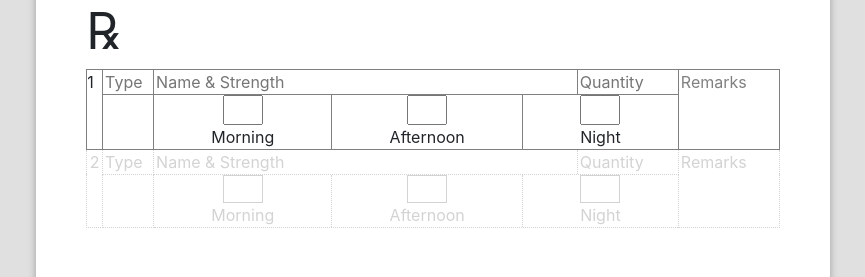
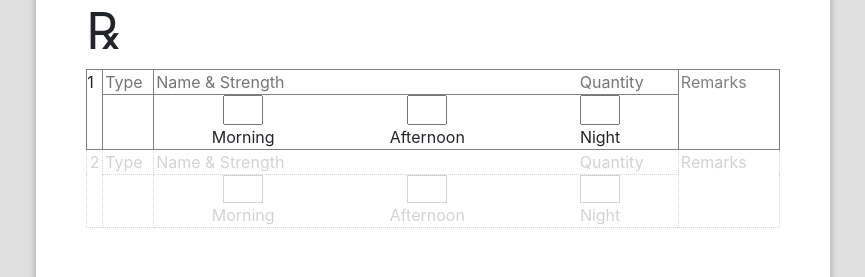
Before and after one commit to jcravi/clinic, a React (Create React App) app: page / in a window 1280 px wide. Shown: the part 211-488 px from the top of the page, without its empty margins (207-1072 px from the left). Built offline with nearby package versions, Linux system fonts and the light colour scheme.

Commit message:
feat: styling changes

```diff
--- a/src/App.css
+++ b/src/App.css
@@ -44,20 +44,14 @@
   width: 40px;
   text-align: center;
 }
-
 .schedule > div {
   text-align: center;
   flex-grow: 1;
 }
 
-.left {
-  border: none;
-  border-left: 1px solid gray;
-}
-
 .maybe td,
 .maybe input::placeholder,
-.maybe > td > [contentEditable="true"]:empty:not(:focus):before {
+.maybe > td > div[contentEditable='true']:empty:not(:focus):before {
   color: lightgrey;
 }
 
@@ -71,17 +65,13 @@
   border: 1px dotted lightgray;
 }
 
-.maybeLeft {
-  border-left: 1px dotted lightgray;
-}
-
 .tableInput {
   border: none;
   padding-top: 0px;
   padding-bottom: 0px;
 }
 
-[contentEditable="true"]:empty:not(:focus):before {
+div[contentEditable='true']:empty:not(:focus):before {
   content: attr(data-ph);
   padding-left: 2px;
   color: grey;
@@ -94,15 +84,26 @@
   .label div,
   .prescription td,
   .tableInput,
-  .left,
   input {
     border: none !important;
+    caret-color: transparent;
   }
   input {
     box-shadow: none !important;
     outline: none !important;
   }
-  .maybe {
+  .maybe,
+  .empty {
     display: none;
   }
+  input::-webkit-outer-spin-button,
+  input::-webkit-inner-spin-button {
+    -webkit-appearance: none;
+    margin: 0;
+  }
+
+  /* Firefox */
+  input[type='number'] {
+    -moz-appearance: textfield;
+  }
 }
--- a/src/App.tsx
+++ b/src/App.tsx
@@ -1,4 +1,4 @@
-import React, { Fragment, useState } from 'react';
+import React, { ChangeEvent, Fragment, useState } from 'react';
 import './App.css';
 
 const labels: Array<string> = ['Name', 'Diagnosis', 'Procedure done', 'Care'];
@@ -27,7 +27,7 @@ export const App = () => {
     <div className='overall'>
       <div className='info'>
         {labels.map((name) => {
-          return <Label name={name} />;
+          return <Label name={name} key={name} />;
         })}
       </div>
       <div className='rx'>{'\u211E'}</div>
@@ -40,6 +40,7 @@ export const App = () => {
                 const index = i + 1;
                 return (
                   <Row
+                    key={`key-${index}`}
                     index={index}
                     currentSize={currentSize}
                     entered={entered}
@@ -63,11 +64,12 @@ const Row = ({ currentSize, index, entered }: RowProps) => {
   const [maybe, maybeLeft] =
     index === currentSize ? ['maybe', 'maybeLeft'] : ['', 'left'];
 
-  const times = [
-    { time: 'Morning', className: '' },
-    { time: 'Afternoon', className: maybeLeft },
-    { time: 'Night', className: maybeLeft },
-  ];
+  const [times, setTimes] = useState([
+    { time: 'Morning', css: 'empty' },
+    { time: 'Afternoon', css: 'empty' },
+    { time: 'Night', css: 'empty' },
+  ]);
+
   return (
     <Fragment key={`key-${index}`}>
       <tr className={maybe}>
@@ -120,11 +122,27 @@ const Row = ({ currentSize, index, entered }: RowProps) => {
         <td></td>
         <td>
           <div className='schedule'>
-            {times.map(({ time, className }) => {
+            {times.map(({ time, css }, index) => {
+              const handleChanged = ({
+                target: { value },
+              }: ChangeEvent<HTMLInputElement>) => {
+                const timesCopy = [...times];
+                const time = {
+                  ...timesCopy[index],
+                  css: value === '0' ? 'empty' : '',
+                };
+                timesCopy[index] = time;
+                setTimes(timesCopy);
+              };
               return (
-                <div className={className}>
+                <div className={css} key={time}>
                   <div>
-                    <input type='number' min={0} max={99} />
+                    <input
+                      type='number'
+                      min={0}
+                      max={99}
+                      onChange={handleChanged}
+                    />
                   </div>
                   {time}
                 </div>
```
